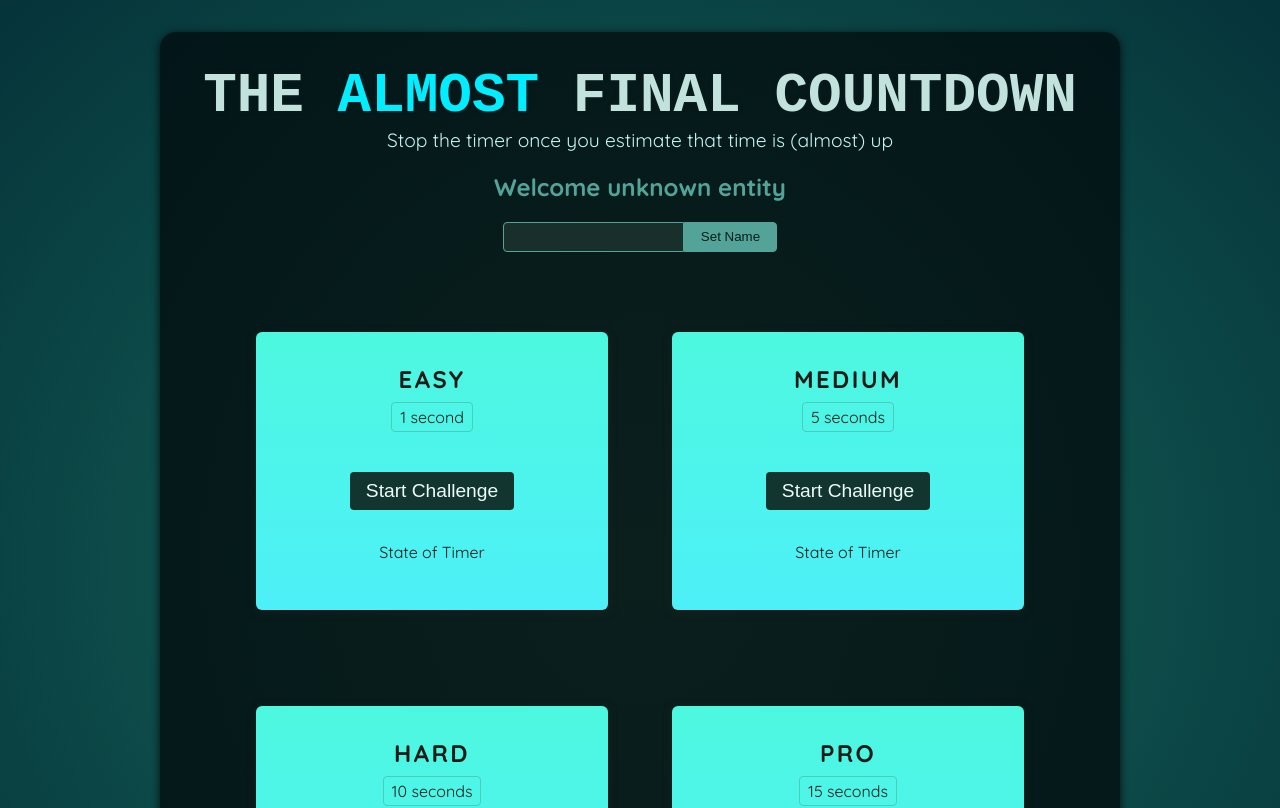
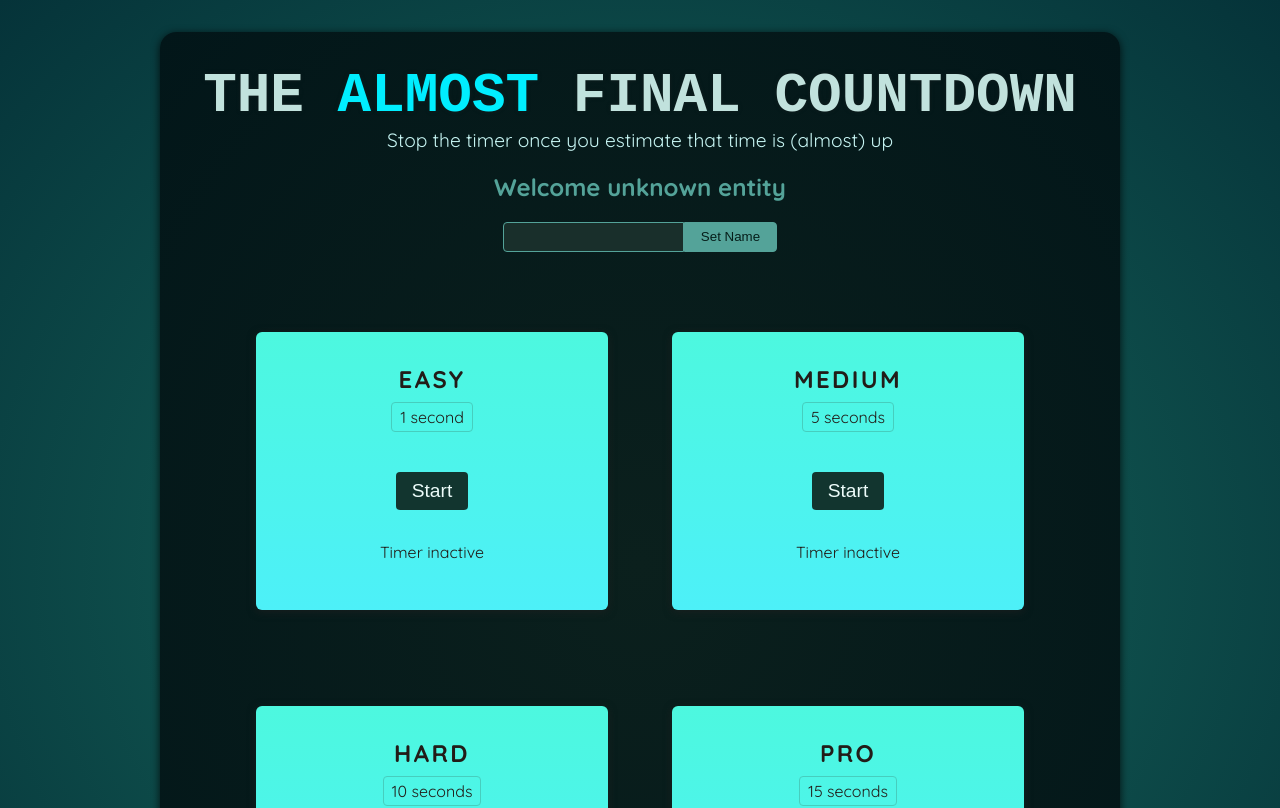
Before and after one commit to Tyzen-10/timer-game-react, a React (Vite) app: page / in a window 1280 px wide. Shown: the top 808 px of the page. Built offline with nearby package versions, Linux system fonts and the light colour scheme; a web font is replaced by a local one.

Commit message:
update timer challenge.jsx

```diff
--- a/src/components/TimerChallenge.jsx
+++ b/src/components/TimerChallenge.jsx
@@ -1,15 +1,23 @@
+import { useState } from "react"
+
 export default function TimerChallenge({title,targetTime}){
+    const [timerStarted,setTimerStarted] = useState(false)
+    const [timerExpired,setTimerExpired] = useState(false)
     const handleStart = ()=>{
-        setTimeout(()=>{},1000*{targetTime})
+        setTimeout(()=>{setTimerExpired(true)},1000*{targetTime})
+        setTimerStarted(true)
+    }
+    const handleStop = () =>{
+        setTimerStarted(false)
     }
     return(
         <section className="challenge">
             <h2>{title}</h2>
             <p className="challenge-time">{targetTime} second{targetTime>1?'s':''}</p>
             <p>
-                <button>Start Challenge</button>
+                <button onClick={timerStarted?handleStop:handleStart}>{timerStarted?'Stop':'Start'}</button>
             </p>
-            <p className="">State of Timer</p>
+            <p className={timerStarted?"active":"undefined"}>{timerStarted?'Timer running':'Timer inactive'}</p>
         </section>
     )
 }
```
